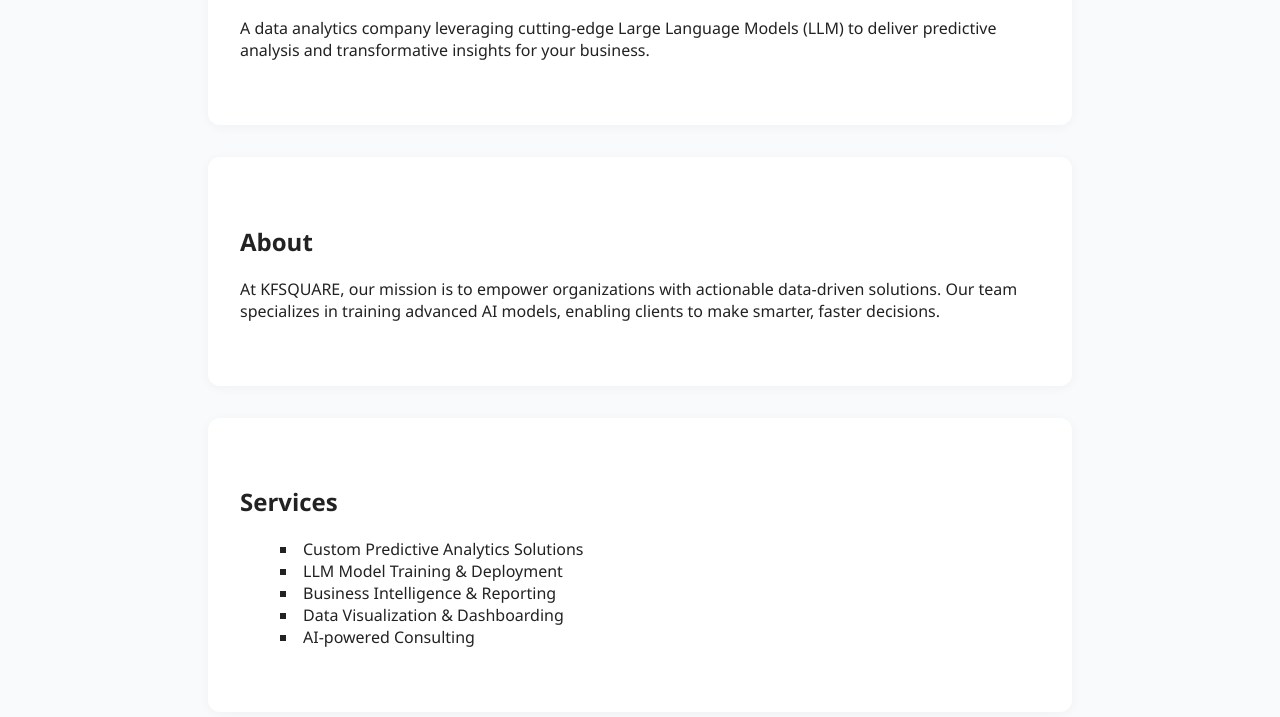
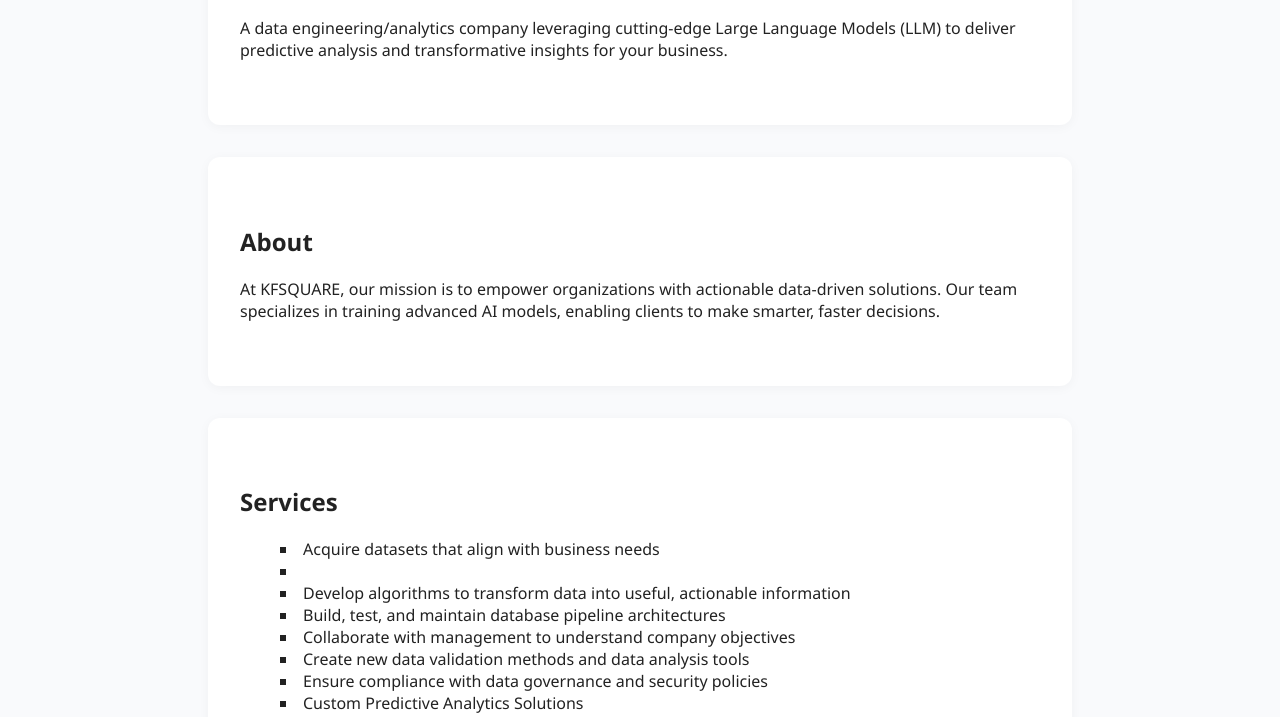
Before and after one commit to darefat/kfsquare, a plain HTML site: page index.html in a window 1280 px wide. Shown: the part 222-939 px from the top of the page. Drawn offline with Linux system fonts and the light colour scheme.

Commit message:
update services

```diff
--- a/index.html
+++ b/index.html
@@ -21,7 +21,7 @@
   <section id="home" class="section home">
     <h2>KFSQUARE</h2>
     <p>
-      A data analytics company leveraging cutting-edge Large Language Models (LLM) to deliver predictive analysis and transformative insights for your business.
+      A data engineering/analytics company leveraging cutting-edge Large Language Models (LLM) to deliver predictive analysis and transformative insights for your business.
     </p>
   </section>
 
@@ -35,11 +35,17 @@
   <section id="services" class="section services">
     <h2>Services</h2>
     <ul>
-      <li>Custom Predictive Analytics Solutions</li>
-      <li>LLM Model Training & Deployment</li>
-      <li>Business Intelligence & Reporting</li>
-      <li>Data Visualization & Dashboarding</li>
-      <li>AI-powered Consulting</li>
+       <li> Acquire datasets that align with business needs<li/>
+       <li>Develop algorithms to transform data into useful, actionable information</li>
+       <li>Build, test, and maintain database pipeline architectures</li>
+       <li>Collaborate with management to understand company objectives</li>
+       <li>Create new data validation methods and data analysis tools</li>
+       <li>Ensure compliance with data governance and security policies</li>
+       <li>Custom Predictive Analytics Solutions</li>
+       <li>LLM Model Training & Deployment</li>
+       <li>Business Intelligence & Reporting</li>
+       <li>Data Visualization & Dashboarding</li>
+       <li>AI-powered Consulting</li>
     </ul>
   </section>
 
```
